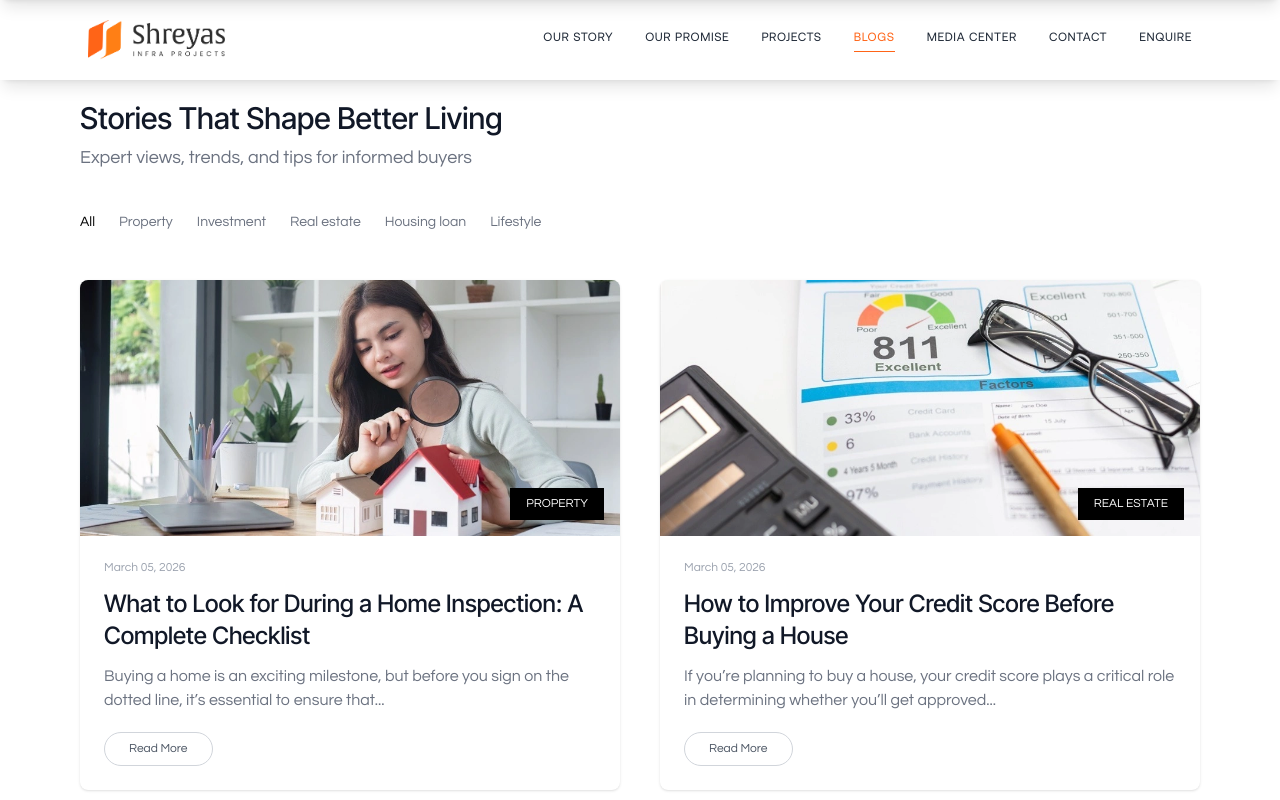
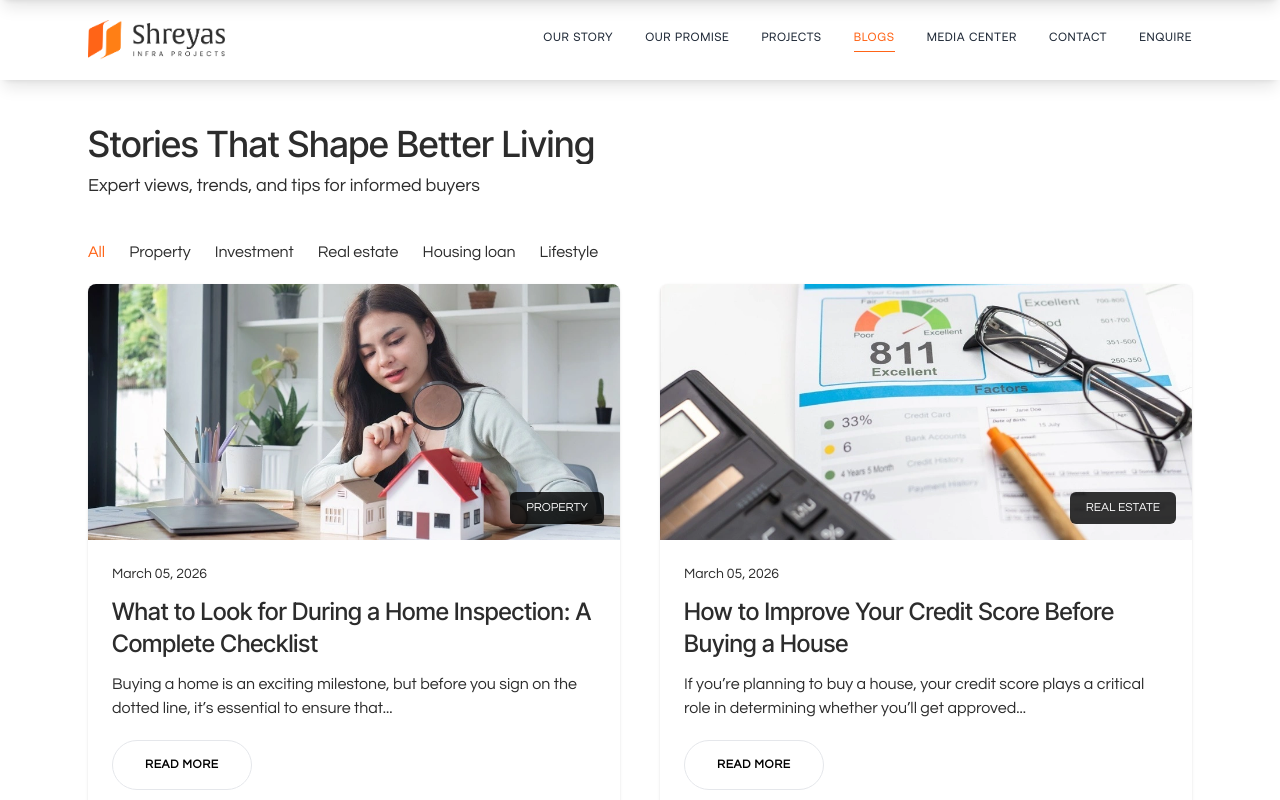
Before and after one commit to sankeerth-m-p/makonis-shreyas-properties, a React (Vite) app: page /blogs in a window 1280 px wide. Shown: the top 800 px of the page. Built offline with nearby package versions, Linux system fonts and the light colour scheme.

Commit message:
blog page turning stage 1

```diff
--- a/src/pages/Blogs.jsx
+++ b/src/pages/Blogs.jsx
@@ -1081,67 +1081,70 @@ const BlogList = () => {
       : blogData.filter((blog) => blog.tag === activeCategory);
 
   return (
-    <section className="bg-white pt-5 pb-24 relative overflow-hidden">
-     <div className="max-w-[1120px] mx-auto px-6 md:px-0">
+    <section className="bg-white pt-5 px-6 lg:px-0 flex flex-col  justify-center items-center  pb-24  relative overflow-hidden">
+     <div className="md:max-w-6xl lg:p-6    ">
 
-        <AnimatedHeading className="text-3xl font-semiboldx text-gray-900">
+        <AnimatedHeading className="section-heading ">
           Stories That Shape Better Living
         </AnimatedHeading>
 
-      <FloatUpText className="text-lg text-gray-500 mt-2">
+      <FloatUpText className="text-lg  mt-2">
           Expert views, trends, and tips for informed buyers
-        </FloatUpText>
+
 
         {/* FILTER BUTTONS */}
-        <div className="flex flex-wrap gap-6 mt-10 mb-12 text-sm">
+        <div className="flex flex-wrap gap-6 mt-10 mb-5  text-base">
           {categories.map((cat) => (
             <button
               key={cat}
               onClick={() => setActiveCategory(cat)}
-              className={`${
+              className={` transition-all duration-300 ease-in-out ${
                 activeCategory === cat
-                  ? "font-semiboldx text-black"
-                  : "text-gray-500"
+                  ? " text-ORANGE"
+                  : " "
               }`}
             >
               {cat}
             </button>
           ))}
-        </div>
+        </div>  </FloatUpText>
 
         {/* BLOG CARDS */}
-        <div className="grid md:grid-cols-2 gap-10">
+        <div className="grid md:grid-cols-2  gap-10">
           {filteredBlogs.map((blog) => (
             <FloatUpText key={blog.id}>
               <div className="bg-white rounded-lg shadow overflow-hidden">
 
                 {/* Image with black rectangle tag */}
-                <div className="relative">
+                <div className="relative h-64 w-full overflow-hidden">
+
+
                   <img
                     src={blog.image}
-                    className="h-64 w-full object-cover cursor-pointer"
+                    className="h-64 w-full object-cover transition-transform ease-in-out duration-500 hover:scale-105 cursor-pointer"
                     onClick={() => navigate(`/blogs/${blog.id}`)}
-                  />
+                    />
 
-                  <div className="absolute bottom-4 right-4 bg-black text-white text-xs px-4 py-2">
+
+                  <div className="absolute bottom-4 right-4 bg-black/80 rounded-md text-white text-xs px-4 py-2">
                     {blog.tag.toUpperCase()}
                   </div>
                 </div>
 
                 <div className="p-6">
-                  <p className="text-xs text-gray-400">{blog.date}</p>
+                  <p className="text-sm ">{blog.date}</p>
 
-                 <h3 className="text-2xl font-semiboldx mt-3 text-gray-900 line-clamp-2">
+                 <h3 className="text-2xl  mt-3   line-clamp-2">
   {blog.title}
 </h3>
 
-                 <p className="text-base text-gray-500 mt-3 line-clamp-3">
+                 <p className="text-base   mt-3 line-clamp-3">
   {blog.desc}
 </p>
 
                   <button
                     onClick={() => navigate(`/blogs/${blog.id}`)}
-                    className="mt-5 px-6 py-2 border hover:border-ORANGE hover:text-ORANGE hover:bg-ORANGE2/5 border-gray-300 rounded-full text-xs text-gray-600"
+                    className="mt-5 btn btn-white"
                   >
                     Read More
                   </button>
@@ -1190,7 +1193,7 @@ const BlogDetail = () => {
             className="w-full h-[420px] object-cover"
           />
 
-         <div className="p-6 text-base text-gray-700 leading-relaxed space-y-6 whitespace-pre-line rounded-lg">
+         <div className="p-6 text-base  -700 leading-relaxed space-y-6 whitespace-pre-line rounded-lg">
   {blog.content ? blog.content : "Full article coming soon..."}
 </div>
 
```
